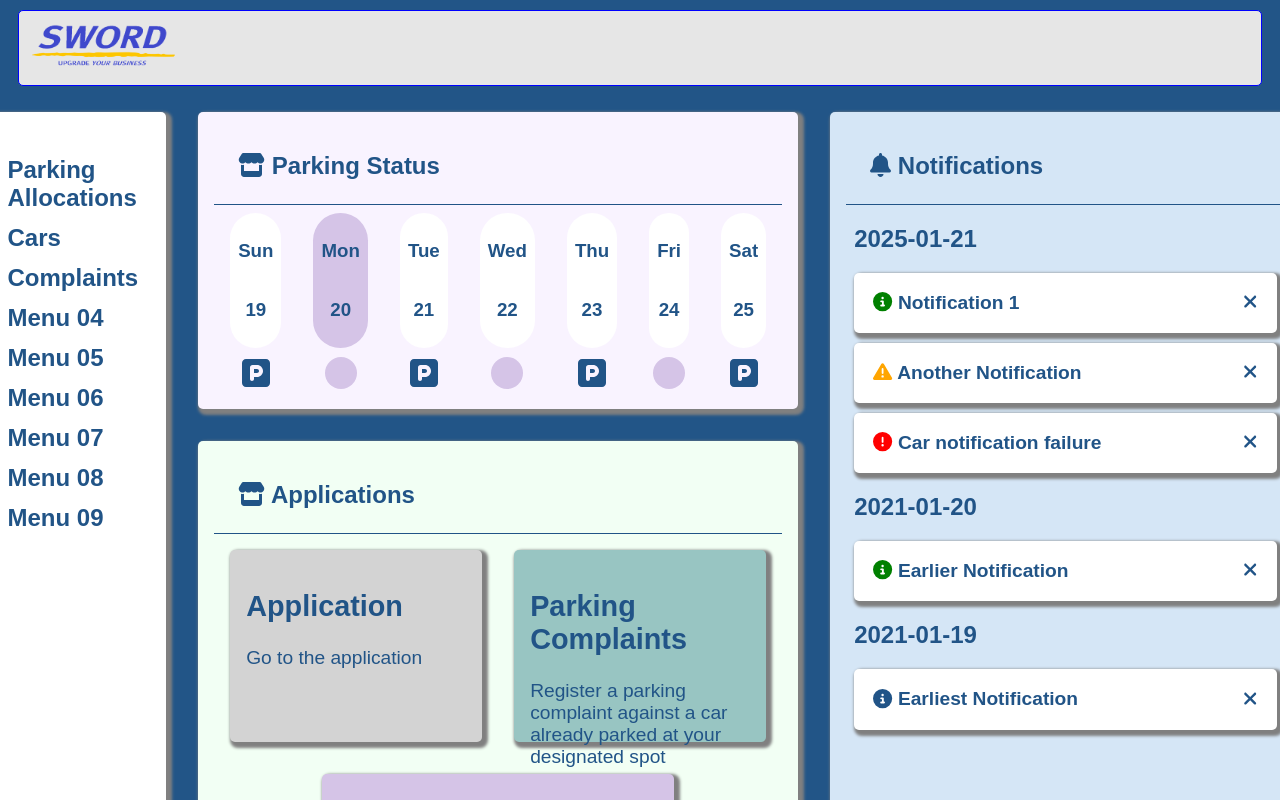
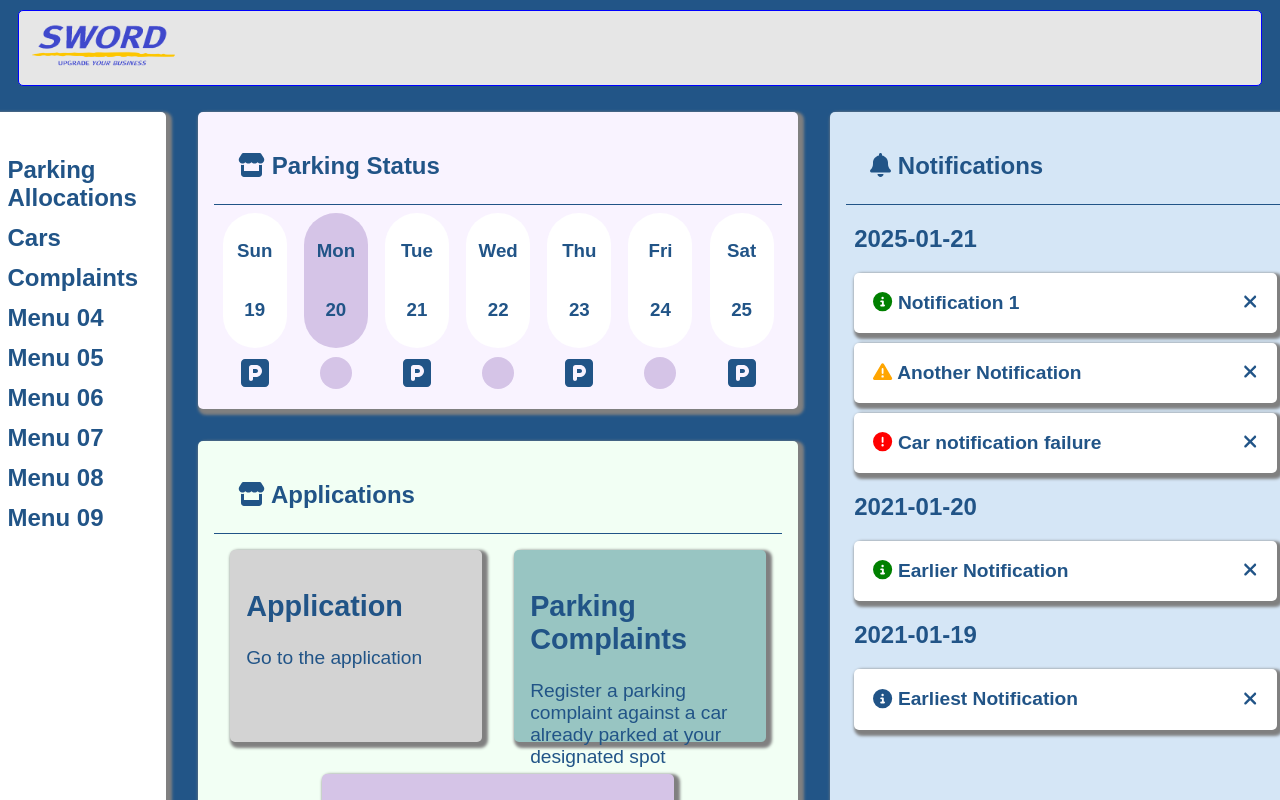
Before and after one commit to PhilipHassialis/parkingapp, a React (Vite) app in the folder parking_app/: page / in a window 1280 px wide. Shown: the top 800 px of the page. Built offline with nearby package versions, Linux system fonts and the light colour scheme.

Commit message:
minifix on landing calendar item 2

```diff
--- a/parking_app/src/index.css
+++ b/parking_app/src/index.css
@@ -164,7 +164,7 @@ body {
     font-weight: bold;
     border-radius: 3em;
     text-align: center;
-    max-width: 3em;
+    width: 3em;
     color: rgb(33, 84, 135);
 }
 
```
